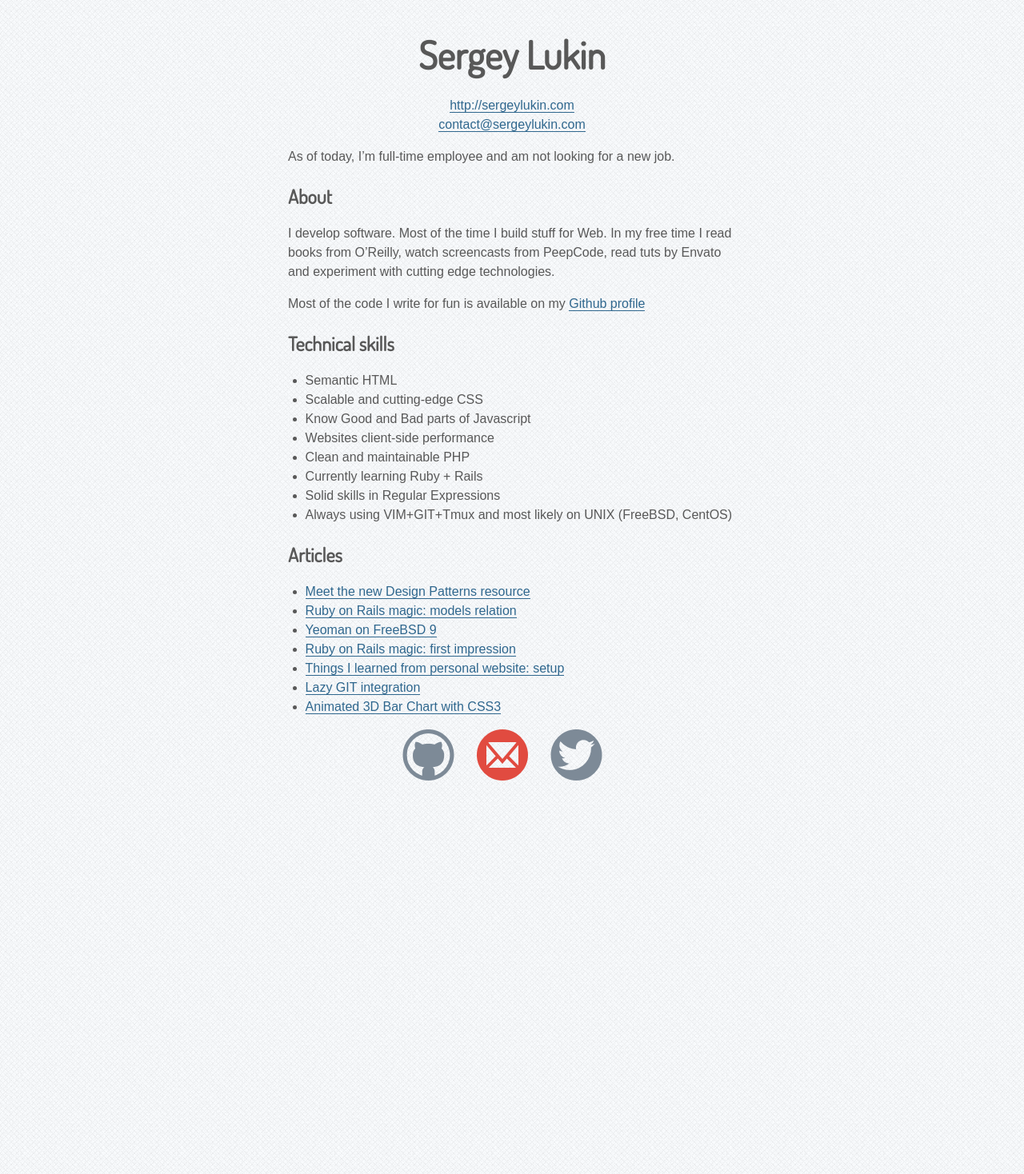
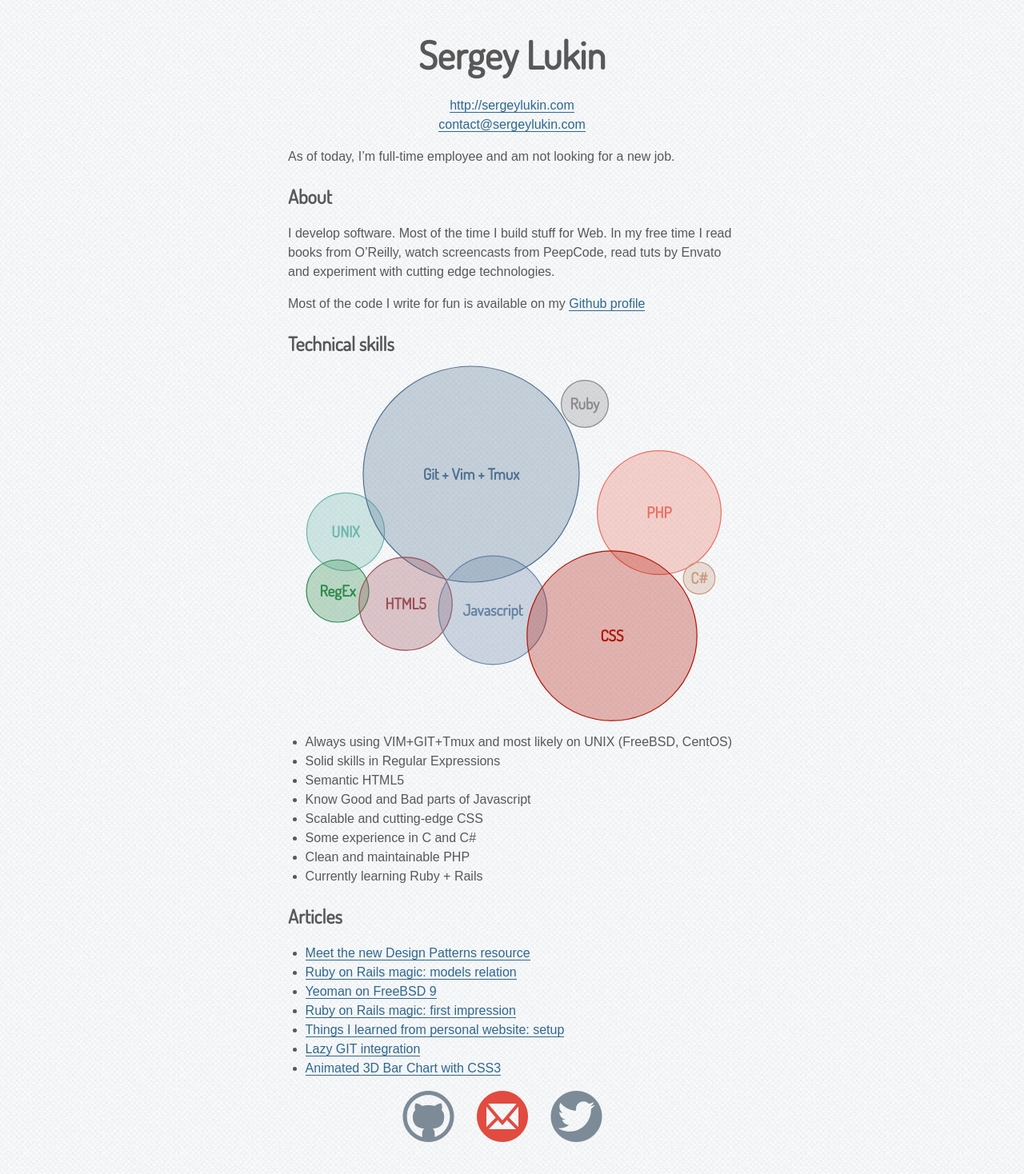
Before and after one commit to sergeylukin/sergeylukin.github.com, a Jekyll site: the page built from resume.md, in a window 1280 px wide. Shown: the whole page at 80% size. Built offline with Jekyll 4.4.1, drawn with Linux system fonts in a browser that asks for light colours.

Commit message:
Add skills infographic to resume

```diff
--- a/css/stylesheet.css
+++ b/css/stylesheet.css
@@ -4,5 +4,6 @@ layout: nil
 {% include css/normalize.css %}
 {% include css/normalize.local.css %}
 {% include css/base.css %}
+{% include css/skills-diagram.css %}
 {% include css/syntax.css %}
 {% include css/print.css %}
--- a/resume.md
+++ b/resume.md
@@ -28,14 +28,35 @@ Most of the code I write for fun is available on my [Github profile](https://git
 Technical skills
 ----------------
 
-* Semantic HTML
+<dl class="skills-diagram">
+  <dt class="skill-5">UNIX</dt>
+  <dd>5</dd>
+  <dt class="skill-10">Git + Vim + Tmux</dt>
+  <dd>10</dd>
+  <dt class="skill-3">Ruby</dt>
+  <dd>3</dd>
+  <dt class="skill-8">PHP</dt>
+  <dd>8</dd>
+  <dt class="skill-4">RegEx</dt>
+  <dd>4</dd>
+  <dt class="skill-6">HTML5</dt>
+  <dd>6</dd>
+  <dt class="skill-7">Javascript</dt>
+  <dd>7</dd>
+  <dt class="skill-9">CSS</dt>
+  <dd>9</dd>
+  <dt class="skill-2">C#</dt>
+  <dd>2</dd>
+</dl>
+
+* Always using VIM+GIT+Tmux and most likely on UNIX (FreeBSD, CentOS)
+* Solid skills in Regular Expressions
+* Semantic HTML5
+* Know Good and Bad parts of Javascript
 * Scalable and cutting-edge CSS
-* Know Good and Bad parts of Javascript
-* Websites client-side performance
+* Some experience in C and C#
 * Clean and maintainable PHP
 * Currently learning Ruby + Rails
-* Solid skills in Regular Expressions
-* Always using VIM+GIT+Tmux and most likely on UNIX (FreeBSD, CentOS)
 
 Articles
 --------
```
Also changed, not shown: _includes/css/base.css (+6 -1 lines), _includes/css/skills-diagram.css (added, +142 -0 lines).
